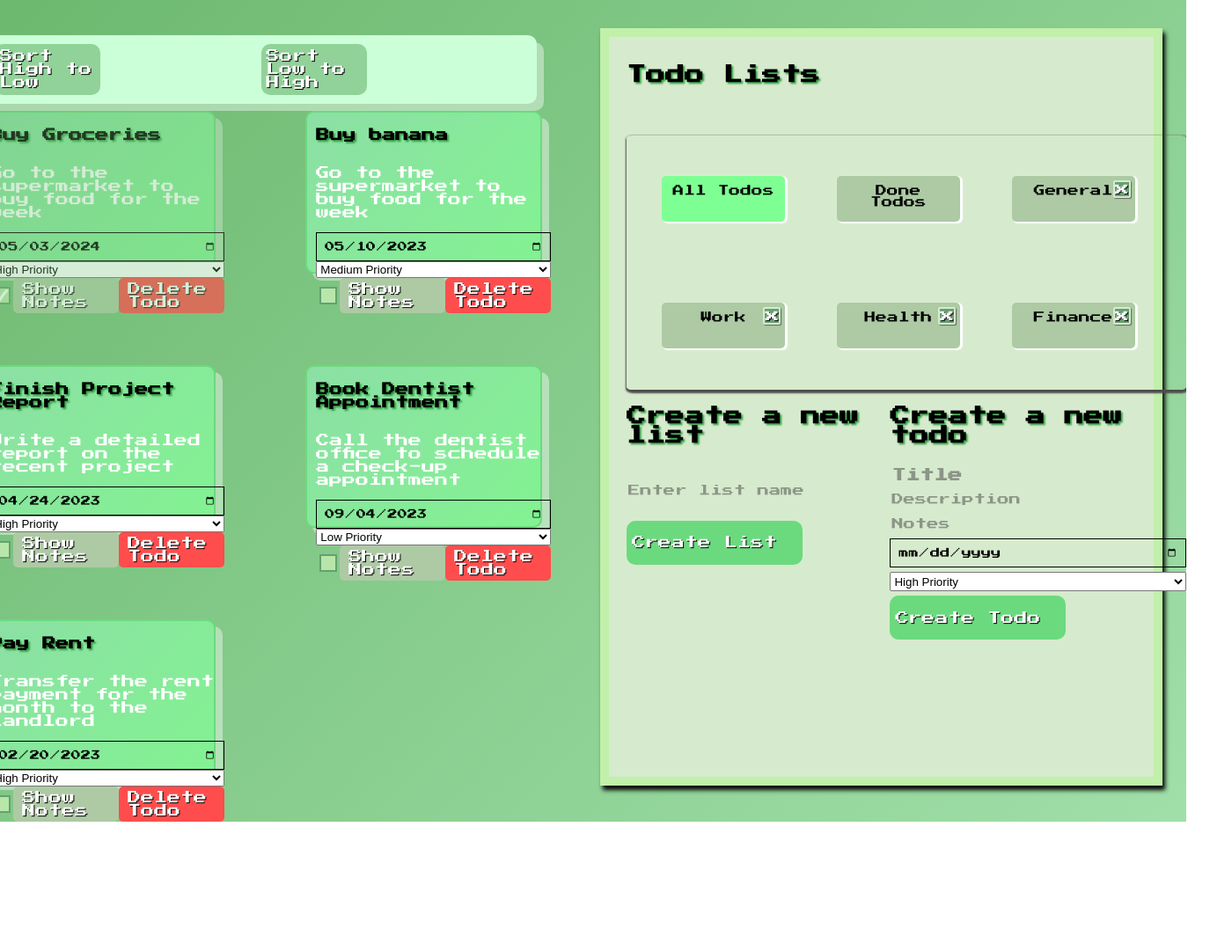
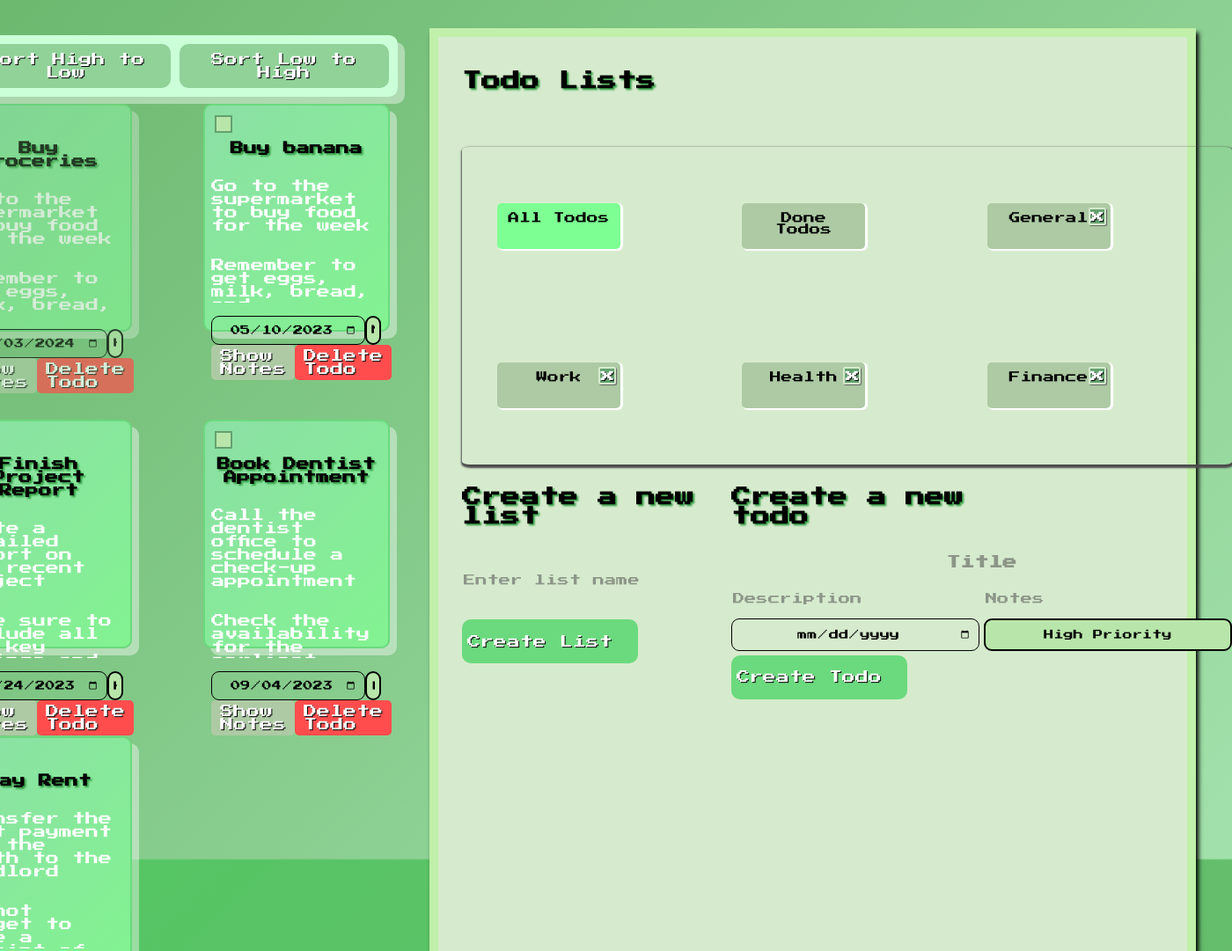
Before and after one commit to noahthemonkey/project-todolist, a website built with webpack: page dist/index.html in a window 1280 px wide. Shown: the top 1081 px of the page at 88% size, 1400 px wide, since content can reach past the window. Before the commit the page ends 934 px from the top, so only its background shows below. Built offline with nearby package versions, Linux system fonts and the light colour scheme.

Commit message:
working on notes, fixed some styling

```diff
--- a/src/showNotes.js
+++ b/src/showNotes.js
@@ -11,9 +11,9 @@ export const showNotes = () => {
       const selectedNote = this.parentElement.classList
       selectedNote.toggle('active')
 
-      var thisNotes = this.parentElement.parentElement.children.item(2);
+      var thisNotes = this.parentElement.parentElement.children.item(3);
       if (thisNotes.style.display === "block") {
-        thisNotes.style.display = "none";
+        thisNotes.style.display = "hidden";
         thisNotes.style.maxHeight = "0";
         console.log('close')
       } else {
--- a/src/style.css
+++ b/src/style.css
@@ -1,6 +1,7 @@
 html,
 body,
-#content, #wrapper{
+#content,
+#wrapper {
   height: 100%;
   width: 100%;
 
@@ -33,11 +34,24 @@ body {
   order: 2;
   grid-template-columns: 1fr 1fr;
   display: grid;
-  background-color: #cbffd8; /* Light green background */
-  border-radius: 10px; /* Rounded corners */
-  padding: 10px; /* Space between border and content */
+  background-color: #cbffd8;
+  /* Light green background */
+  border-radius: 10px;
+  /* Rounded corners */
+  padding: 10px;
+  /* Space between border and content */
   margin: 1vh;
-  box-shadow: 8px 8px  #ffffff68; /* Subtle shadow for depth */
+  box-shadow: 8px 8px #ffffff68;
+  /* Subtle shadow for depth */
+  gap: 10px;
+  width: 100%;
+}
+
+#sortDiv > button {
+width: 100%;
+padding: 10px;
+text-align: center;
+gap: 10px;
 }
 
 
@@ -47,20 +61,23 @@ body {
   animation: hueShift 3s alternate infinite;
 
 }
+
 @keyframes hueShift {
   0% {
     background-position: 50% 2%;
   }
+
   50% {
     background-position: 50% 100%;
   }
+
   100% {
     background-position: 50% 0%;
   }
 }
 
 #wrapper {
-height: 100%;
+  height: 100%;
 }
 
 h1 {
@@ -70,19 +87,22 @@ h1 {
 
 #todoContainer>div {
   display: grid;
-  width: 90%;
+  grid-template-columns: 175px 3fr;
+  width: 100%;
   border: 2px solid #6bda7e;
   border-radius: 10px;
   background: linear-gradient(135deg, #8cdfa5, #82f391);
   box-shadow: 0 4px 6px rgba(0, 0, 0, 0.1);
   transition: all 0.3s ease;
   padding: 4%;
-  height: 20vh; /* set a fixed height */
-  box-shadow: 8px 8px  #ffffff68; /* Subtle shadow for depth */
+  height: 30vh;
+  /* set a fixed height */
+  box-shadow: 8px 8px #ffffff68;
+  /* Subtle shadow for depth */
 }
-
-
-
+#todoContainer>div>p{
+  grid-column: 1 / 3;
+}
 
 
 #todoContainer {
@@ -96,8 +116,10 @@ h1 {
 
 
 #todoContainer>div:hover {
-  transform: translateY(-5px); /* Slight lift on hover */
-  box-shadow: 0 8px 12px rgba(0, 0, 0, 0.2); /* Increased shadow on hover */
+  transform: translateY(-5px);
+  /* Slight lift on hover */
+  box-shadow: 0 8px 12px rgba(0, 0, 0, 0.2);
+  /* Increased shadow on hover */
 }
 
 .buttonContainer {
@@ -110,22 +132,32 @@ h1 {
 
 
 .delete {
-  background-color: #ff4d4d; /* Red background color */
-  color: white; /* White font color */
-  border: none; /* Remove border */
-  border-radius: 5px; /* Rounded corners */
-  padding: 5px 10px; /* Padding around the text */
-  cursor: pointer; /* Change cursor to pointer when hovering */
-  transition: background-color 0.3s ease; /* Smooth transition for hover effect */
+  background-color: #ff4d4d;
+  /* Red background color */
+  color: white;
+  /* White font color */
+  border: none;
+  /* Remove border */
+  border-radius: 5px;
+  /* Rounded corners */
+  padding: 5px 10px;
+  /* Padding around the text */
+  cursor: pointer;
+  /* Change cursor to pointer when hovering */
+  transition: background-color 0.3s ease;
+  /* Smooth transition for hover effect */
 }
 
 .delete:hover {
-  background-color: #b40000; /* Darker red background color on hover */
+  background-color: #b40000;
+  /* Darker red background color on hover */
 }
 
 
 
 [id*="todoTitle"] {
+  text-align: center;
+  grid-column: 1 / 3;
   font-size: 1em;
   font-weight: bold;
   color: rgb(0, 0, 0);
@@ -150,8 +182,10 @@ h1 {
 
 .shownotes {
   background-color: #adcaa4;
-  border-radius: 5px; /* Rounded corners */
-  padding: 5px 10px; /* Padding around the text */
+  border-radius: 5px;
+  /* Rounded corners */
+  padding: 5px 10px;
+  /* Padding around the text */
 }
 
 .shownotes:hover {
@@ -159,9 +193,11 @@ h1 {
 }
 
 .notes {
-  display: none;
-  overflow-y: auto; /* Enable scrolling when content exceeds the fixed height */
-  height: 50px; /* Set a fixed height for the notes */
+  display: hidden;
+  overflow-y: auto;
+  /* Enable scrolling when content exceeds the fixed height */
+  height: 50px;
+  /* Set a fixed height for the notes */
   transition: max-height 2s ease-in-out;
 }
 
@@ -190,11 +226,13 @@ button {
   text-align: left;
   outline: none;
   font-size: 15px;
-  transition: background-color 0.5s ease; /* Add transition effect */
+  transition: background-color 0.5s ease;
+  /* Add transition effect */
 }
 
 button:hover {
-  background-color: #91f58db1; /* Darker green on hover */
+  background-color: #91f58db1;
+  /* Darker green on hover */
 }
 
 #lists {
@@ -211,6 +249,7 @@ button:hover {
   margin: 3vh;
   gap: 3%;
 }
+
 #listsh1 {
   order: -2;
 }
@@ -227,7 +266,8 @@ button:hover {
   height: 100%;
 }
 
-#AllTodos, #CompletedTodos{
+#AllTodos,
+#CompletedTodos {
   background-color: #e1eedd;
 }
 
@@ -245,14 +285,18 @@ button:hover {
   font-size: 0.8em;
   border-radius: 5px;
   box-shadow: 2px 1px 1px 1px rgb(255, 255, 255);
-  transition: all 0.3s ease; /* Add transition to normal state */
+  transition: all 0.3s ease;
+  /* Add transition to normal state */
 }
 
 #lists>ul>li:hover {
-  transform: translateY(-5px); /* Slight lift on hover */
-  box-shadow: 0 8px 12px rgba(0, 0, 0, 0.2); /* Increased shadow on hover */
+  transform: translateY(-5px);
+  /* Slight lift on hover */
+  box-shadow: 0 8px 12px rgba(0, 0, 0, 0.2);
+  /* Increased shadow on hover */
   background-color: #fff59b;
 }
+
 #lists>ul>li>button {
   position: absolute;
   top: 5px;
@@ -294,10 +338,12 @@ button:hover {
   grid-template-rows: repeat(7, 0.1fr);
   gap: 5px;
 }
+
 .add-list-form {
   display: grid;
   grid-template-rows: 0.1fr 0.2fr 0.2fr;
 }
+
 #inputContainer button,
 .add-list-form button {
   background-color: #6bda7e;
@@ -315,6 +361,7 @@ button:hover {
 }
 
 input[type="date"] {
+  text-align: center;
   font-family: 'Press Start 2P', cursive;
   appearance: none;
   box-sizing: border-box;
@@ -322,6 +369,9 @@ input[type="date"] {
   background: transparent;
   font-size: 0.7rem;
   padding: 8px;
+  width: 100%;
+  border-radius: 9px;
+
 
   ::-webkit-datetime-edit-text {
     padding: 0 2rem;
@@ -359,10 +409,12 @@ h1 {
   0% {
     transform: translateY(0);
   }
+
   50% {
     transform: translateY(-3px);
     text-shadow: 2px 2px 2px #36a047;
   }
+
   100% {
     transform: translateY(0);
   }
@@ -375,11 +427,13 @@ body,
 }
 
 input[type="checkbox"] {
+  grid-column: 1 / 3;
   position: relative;
   appearance: none;
   -webkit-appearance: none;
   width: 20px;
   height: 20px;
+
   border: 2px solid #64a16f;
   outline: none;
   background-color: #b8e6aa;
@@ -407,3 +461,43 @@ input[type="checkbox"]::before {
 input[type="checkbox"]:checked::before {
   opacity: 1;
 }
+
+select {
+  appearance: none;
+  text-align: center;
+  background-color: #b8e6aa;
+  border: 2px solid black;
+  justify-content: center;
+  padding: 5px;
+  text-align: center;
+  font-family: 'Press Start 2P', cursive;
+  font-size: 0.7em;
+  color: #000;
+  width: 100%;
+  position: relative;
+  overflow: hidden;
+  border-radius: 9px;
+
+}
+
+select::after {
+  content: '\25BC';
+  position: absolute;
+  top: 50%;
+  right: 10px;
+  transform: translateY(-50%);
+  font-size: 20px;
+  color: #fff;
+}
+
+select option {
+  background-color: #b8e6aa;
+  color: #000;
+  font-family: 'Press Start 2P', cursive;
+  font-size: 16px;
+}
+
+select option:checked {
+  background-color: #64a16f;
+  color: #fff;
+}
--- a/src/todoFactory.js
+++ b/src/todoFactory.js
@@ -1,6 +1,8 @@
 import { factory } from './domfactory.js'
+import { loadList, selectedList } from './loadList.js'
 import { showNotes } from './showNotes.js'
 import { todos } from './todoData.js'
+import { sortingFunc } from './todoPriority.js'
 
 export const todoFactory = (title, description, notes, dueDate, priority, list) => {
   const todoContainer = document.getElementById('todoContainer')
@@ -59,6 +61,7 @@ export const todoFactory = (title, description, notes, dueDate, priority, list)
   todoPriority.addEventListener('change', () => {
     const index = todos.findIndex((todo) => todo.title === title);
     todos[index].priority = todoPriority.value;
+    sortingFunc()
   });
 
   todoList.addEventListener('blur', () => {
@@ -89,21 +92,21 @@ export const todoFactory = (title, description, notes, dueDate, priority, list)
 
     if (todoChecked.checked == true) {
       todos[index].checked = true;
-      this.parentNode.parentNode.style.opacity = '0.7'; // set opacity to 50%
+      this.parentNode.style.opacity = '0.7'; // set opacity to 50%
       console.log('checked bitch')
     } else {
       todos[index].checked = false;
       console.log('unchekckckerd')
 
-      this.parentNode.parentNode.style.opacity = '1'; // set opacity back to 100%
+      this.parentNode.style.opacity = '1'; // set opacity back to 100%
     }
     console.log(todos)
   }
 
 
   todos[index].value = todoDue.value
-  buttonContainer.append(todoChecked, todoShow, todoDelete);
-  todoDiv.append(todoTitle, todoDescription, todoNotes, tododueDate, todoPriority, buttonContainer);
+  buttonContainer.append(todoShow, todoDelete);
+  todoDiv.append(todoChecked, todoTitle, todoDescription, todoNotes, tododueDate, todoPriority, buttonContainer);
   todoContainer.appendChild(todoDiv)
 
 
--- a/src/todoPriority.js
+++ b/src/todoPriority.js
@@ -16,12 +16,12 @@ let sortOrder = 'highToLow'; // Default sort order
 
 export const sortingFunc = () => {
     if (sortOrder === 'highToLow') {
-      todos.sort((a, b) => {
+      todos.sort((b, a) => {
         const priorityOrder = ['high', 'medium', 'low'];
         return priorityOrder.indexOf(b.priority) - priorityOrder.indexOf(a.priority);
       });
     } else if (sortOrder === 'lowToHigh') {
-      todos.sort((b, a) => {
+      todos.sort((a, b) => {
         const priorityOrder = ['low', 'medium', 'high'];
         return priorityOrder.indexOf(a.priority) - priorityOrder.indexOf(b.priority);
       });
```
Also changed, not shown: dist/main.js.
